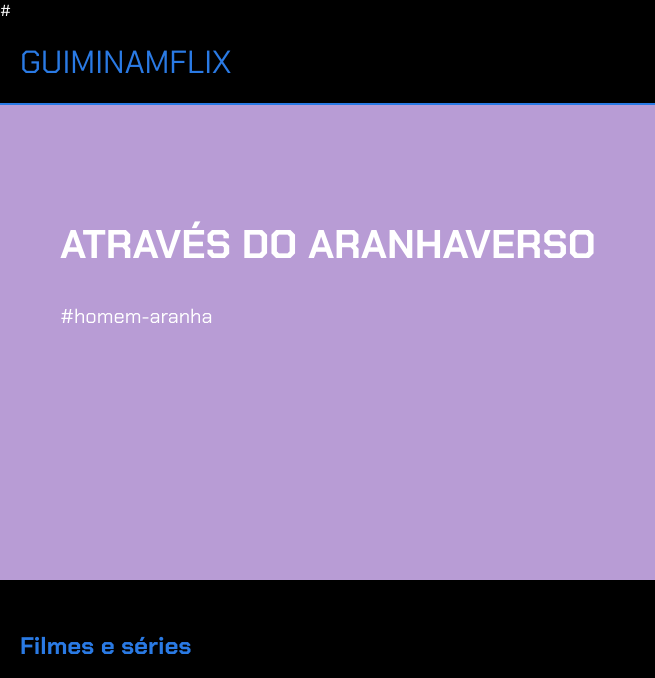
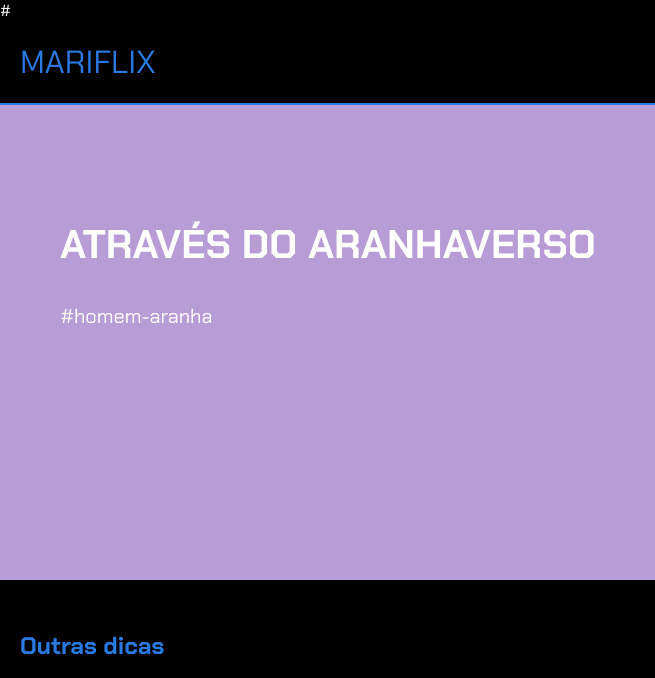
Before and after one commit to MarianaEliz/Mariflix, a plain HTML site: page index.html in a window 1280 px wide. Shown: the top 678 px of the page, 0-655 px from the left. Drawn offline with Linux system fonts and the light colour scheme.

Commit message:
Update index.html

```diff
--- a/index.html
+++ b/index.html
@@ -7,11 +7,11 @@
     <link
         href="https://fonts.googleapis.com/css2?family=Chakra+Petch:ital,wght@0,300;0,400;0,500;0,600;0,700;1,300;1,400;1,500;1,600;1,700&display=swap"
         rel="stylesheet">
-    <title>Guiminamflix</title>
+    <title>Mariflix</title>
 </head>
 
 <body>
-    <header>GUIMINAMFLIX</header>
+    <header>MARIFLIX</header>
 
     <section class="chamada">
         <div class="chamada-texto">
@@ -20,7 +20,7 @@
         </div>
 
         <div>
-            <iframe width="560" height="315" src="https://www.youtube.com/embed/gt_fAE1Eg2Q?si=EEv-tsY_b1B2OwKE"
+            <iframe width="560" height="315" src="https://youtu.be/O_qgaOUR3Fo?si=xiUUs4-6MKrPwRSd"
                 title="YouTube video player" frameborder="0"
                 allow="accelerometer; autoplay; clipboard-write; encrypted-media; gyroscope; picture-in-picture; web-share"
                 referrerpolicy="strict-origin-when-cross-origin" allowfullscreen></iframe>
@@ -28,7 +28,7 @@
     </section>
 
     <section class="categoria">
-        <h2>Filmes e séries</h2>
+        <h2>Outras dicas</h2>
         <div class="categoria-videos">
             <a href="https://www.youtube.com/watch?v=cs15QqG6Gjc">
                 <img src="https://img.youtube.com/vi/cs15QqG6Gjc/maxresdefault.jpg" />
```
